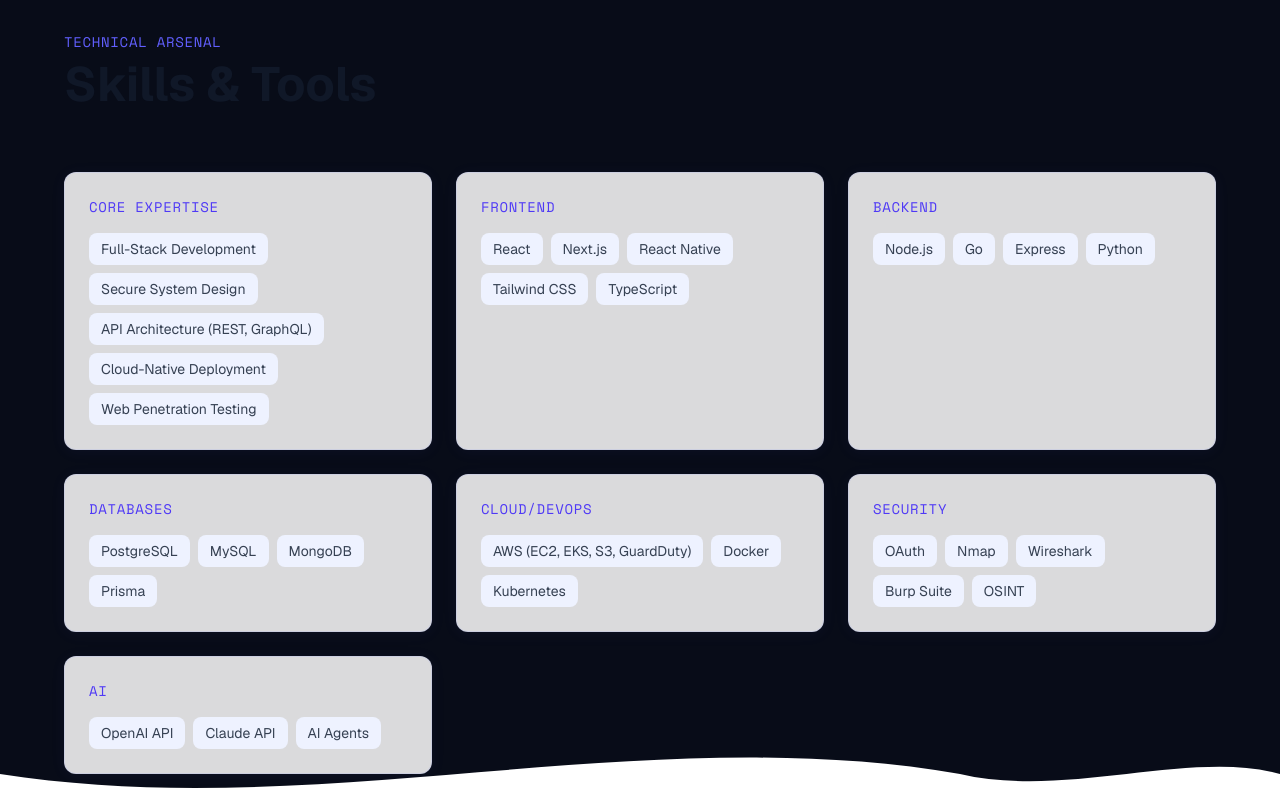
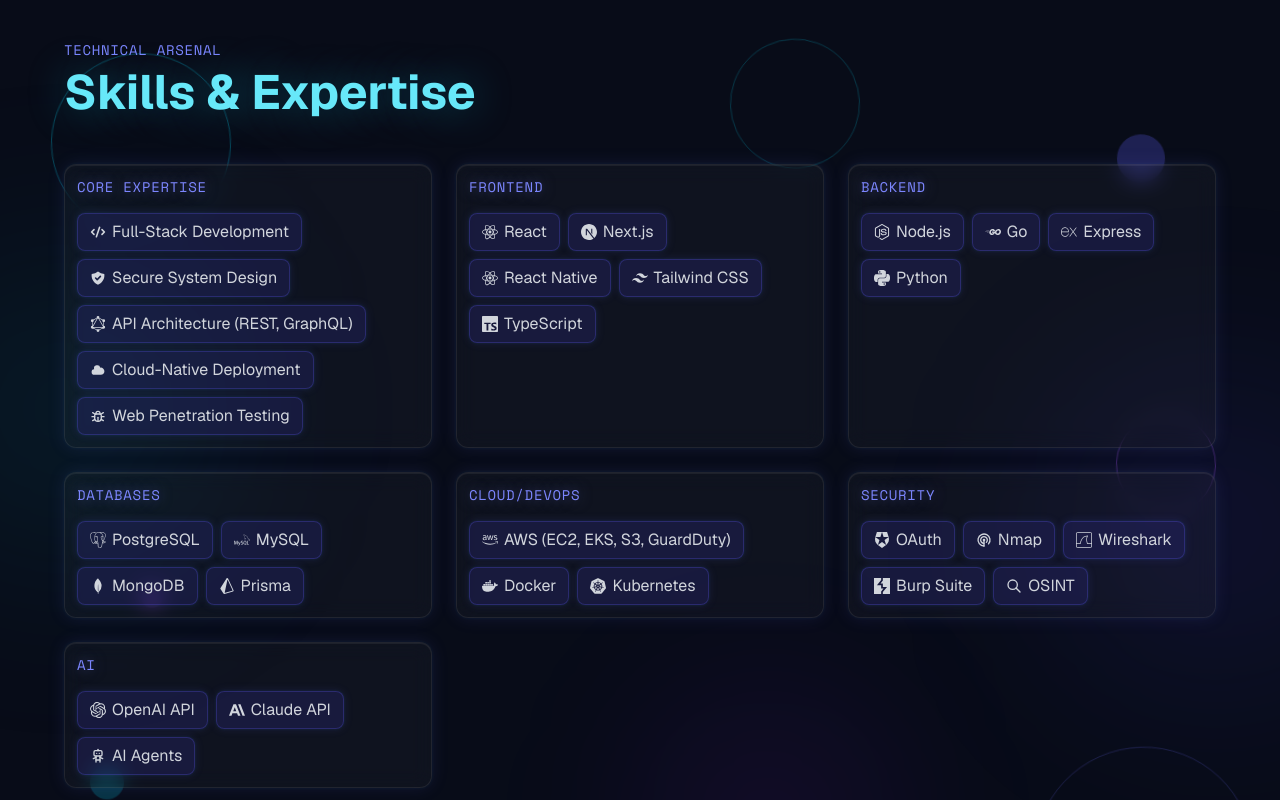
Before and after one commit to ronnie-1947/portfolio, a Next.js app: page / in a window 1280 px wide. Shown: the part 1840-2640 px from the top of the page. Built offline with nearby package versions, Linux system fonts and the light colour scheme.

Commit message:
Added skills section

```diff
--- a/package.json
+++ b/package.json
@@ -11,7 +11,8 @@
   "dependencies": {
     "next": "16.1.6",
     "react": "19.2.3",
-    "react-dom": "19.2.3"
+    "react-dom": "19.2.3",
+    "react-icons": "^5.5.0"
   },
   "devDependencies": {
     "@tailwindcss/postcss": "^4",
--- a/src/app/components/SkillsSection.tsx
+++ b/src/app/components/SkillsSection.tsx
@@ -1,42 +1,145 @@
 import React from "react";
+import type { IconType } from "react-icons";
+import {
+  SiReact,
+  SiNextdotjs,
+  SiTailwindcss,
+  SiTypescript,
+  SiNodedotjs,
+  SiGo,
+  SiExpress,
+  SiPython,
+  SiPostgresql,
+  SiMysql,
+  SiMongodb,
+  SiPrisma,
+  SiAmazonwebservices,
+  SiDocker,
+  SiKubernetes,
+  SiAuth0,
+  SiWireshark,
+  SiOpenai,
+  SiAnthropic,
+  SiGraphql,
+  SiPortswigger,
+} from "react-icons/si";
+import {
+  HiShieldCheck,
+  HiCloud,
+  HiCode,
+} from "react-icons/hi";
+import {
+  TbBug,
+  TbRadar2,
+  TbSearch,
+  TbRobot,
+} from "react-icons/tb";
 import WaveMask from "./ui/WaveMask";
+import BgShapes1 from "./ui/bg-shapes-1";
+
+const skillIcons: Record<string, IconType> = {
+  // Core Expertise
+  "Full-Stack Development": HiCode,
+  "Secure System Design": HiShieldCheck,
+  "API Architecture (REST, GraphQL)": SiGraphql,
+  "Cloud-Native Deployment": HiCloud,
+  "Web Penetration Testing": TbBug,
+  // Frontend
+  "React": SiReact,
+  "Next.js": SiNextdotjs,
+  "React Native": SiReact,
+  "Tailwind CSS": SiTailwindcss,
+  "TypeScript": SiTypescript,
+  // Backend
+  "Node.js": SiNodedotjs,
+  "Go": SiGo,
+  "Express": SiExpress,
+  "Python": SiPython,
+  // Databases
+  "PostgreSQL": SiPostgresql,
+  "MySQL": SiMysql,
+  "MongoDB": SiMongodb,
+  "Prisma": SiPrisma,
+  // Cloud/DevOps
+  "AWS (EC2, EKS, S3, GuardDuty)": SiAmazonwebservices,
+  "Docker": SiDocker,
+  "Kubernetes": SiKubernetes,
+  // Security
+  "OAuth": SiAuth0,
+  "Nmap": TbRadar2,
+  "Wireshark": SiWireshark,
+  "Burp Suite": SiPortswigger,
+  "OSINT": TbSearch,
+  // AI
+  "OpenAI API": SiOpenai,
+  "Claude API": SiAnthropic,
+  "AI Agents": TbRobot,
+};
 
 function SkillsSection({ skills }: { skills: Record<string, string[]> }) {
   return (
-    <section id="skills" className="py-12 px-6 relative min-h-screen z-10">
-      <div className="max-w-6xl mx-auto">
-        <div className="mb-16">
-          <p className="font-mono text-sm text-indigo-500 tracking-wider uppercase mb-2">
+    <section id="skills" className="pt-14 pb-40 md:pb-64 px-6 relative min-h-screen z-10 bg-[#080c18]">
+      {/* Ambient glow blobs */}
+      <div className="absolute inset-0 overflow-hidden pointer-events-none" style={{ zIndex: 1 }}>
+        <div className="absolute top-1/4 -left-24 w-80 h-80 bg-cyan-600/10 rounded-full blur-[6rem]" />
+        <div className="absolute bottom-1/3 -right-24 w-80 h-80 bg-indigo-600/10 rounded-full blur-[6rem]" />
+        <div className="absolute top-2/3 left-1/2 w-64 h-64 bg-purple-600/8 rounded-full blur-[5rem]" />
+      </div>
+
+      <BgShapes1 />
+
+      <div className="relative max-w-6xl mx-auto" style={{ zIndex: 10 }}>
+        <div className="mb-12">
+          <p className="font-mono text-sm text-indigo-400 tracking-wider uppercase mb-2">
             Technical Arsenal
           </p>
-          <h2 className="text-4xl md:text-5xl font-bold text-gray-900">
-            Skills & Tools
+          <h2
+            className="text-4xl md:text-5xl font-bold"
+            style={{ color: "#67e8f9", textShadow: "0 0 40px rgba(6,182,212,0.4)" }}
+          >
+            Skills & Expertise
           </h2>
         </div>
+
         <div className="grid md:grid-cols-2 lg:grid-cols-3 gap-6">
           {Object.entries(skills).map(([category, items]) => (
             <div
               key={category}
-              className="light-card rounded-xl p-6 transition-all duration-300"
+              className="glass-card rounded-xl p-3 transition-all duration-300 hover:border-cyan-500/30"
+              style={{
+                boxShadow:
+                  "0 0 18px rgba(99,102,241,0.12), 0 0 4px rgba(6,182,212,0.08), inset 0 1px 0 rgba(255,255,255,0.06)",
+              }}
             >
-              <h3 className="font-mono text-sm text-indigo-600 uppercase tracking-wider mb-4">
+              <h3
+                className="font-mono text-sm text-indigo-400 uppercase tracking-wider mb-4"
+                style={{ textShadow: "0 0 14px rgba(129,140,248,0.5)" }}
+              >
                 {category}
               </h3>
               <div className="flex flex-wrap gap-2">
-                {items.map((skill, i) => (
-                  <span
-                    key={i}
-                    className="skill-tag px-3 py-1.5 text-sm bg-indigo-50 rounded-lg text-gray-700 cursor-default"
-                  >
-                    {skill}
-                  </span>
-                ))}
+                {items.map((skill, i) => {
+                  const Icon = skillIcons[skill];
+                  return (
+                    <span
+                      key={i}
+                      className="skill-tag inline-flex items-center gap-1.5 px-3 py-1.5 text-base rounded-lg text-gray-300 cursor-default border border-indigo-500/25 bg-indigo-900/30 hover:border-cyan-400/50 hover:text-cyan-200 transition-all duration-200"
+                      style={{
+                        boxShadow: "0 0 10px rgba(99,102,241,0.15), 0 0 3px rgba(6,182,212,0.1)",
+                      }}
+                    >
+                      {Icon && <Icon className="w-4 h-4 shrink-0" />}
+                      {skill}
+                    </span>
+                  );
+                })}
               </div>
             </div>
           ))}
         </div>
       </div>
-      <WaveMask variant="dark-to-light" />
+
+      <WaveMask variant="dark-to-light" />
     </section>
   );
 }
--- a/src/app/components/ui/bg-shapes-1.tsx
+++ b/src/app/components/ui/bg-shapes-1.tsx
@@ -8,7 +8,7 @@
     >
       {/* Large hollow ring — top left */}
       <div
-        className="absolute w-[11.25rem] h-[11.25rem] rounded-full top-[8%] left-[4%]"
+        className="absolute w-45 h-45 rounded-full top-[8%] left-[4%]"
         style={{
           border: "1.5px solid rgba(6,182,212,0.35)",
           animation: "float 16s ease-in-out infinite",
@@ -24,7 +24,7 @@
       />
       {/* Medium hollow ring — center right */}
       <div
-        className="absolute w-[6.25rem] h-[6.25rem] rounded-full top-[42%] right-[5%]"
+        className="absolute w-25 h-25 rounded-full top-[42%] right-[5%]"
         style={{
           border: "1.5px solid rgba(168,85,247,0.3)",
           animation: "float 13s ease-in-out infinite",
@@ -33,7 +33,7 @@
       />
       {/* Large hollow ring — bottom right */}
       <div
-        className="absolute w-[13.75rem] h-[13.75rem] rounded-full bottom-[8%] right-[2%]"
+        className="absolute w-55 h-55 rounded-full bottom-[8%] right-[2%]"
         style={{
           border: "1.5px solid rgba(99,102,241,0.22)",
           animation: "float-alt 19s ease-in-out infinite",
@@ -42,7 +42,7 @@
       />
       {/* Small filled dot — bottom left */}
       <div
-        className="absolute w-[2.125rem] h-[2.125rem] rounded-full bg-cyan-500/[.22] bottom-[22%] left-[7%]"
+        className="absolute w-8.5 h-8.5 rounded-full bg-cyan-500/22 bottom-[22%] left-[7%]"
         style={{
           animation: "float 12s ease-in-out infinite",
           animationDelay: "4s",
@@ -50,7 +50,7 @@
       />
       {/* Medium hollow ring — upper center-right */}
       <div
-        className="absolute w-[8.125rem] h-[8.125rem] rounded-full top-[4%] left-[57%]"
+        className="absolute w-32.5 h-32.5 rounded-full top-[4%] left-[57%]"
         style={{
           border: "1.5px solid rgba(6,182,212,0.25)",
           animation: "float-alt 15s ease-in-out infinite",
@@ -59,7 +59,7 @@
       />
       {/* Tiny dot — left mid */}
       <div
-        className="absolute w-[1.375rem] h-[1.375rem] rounded-full bg-purple-500/[.28] top-[58%] left-[11%]"
+        className="absolute w-5.5 h-5.5 rounded-full bg-purple-500/[.28] top-[58%] left-[11%]"
         style={{
           animation: "float 9s ease-in-out infinite",
           animationDelay: "2.5s",
@@ -67,7 +67,7 @@
       />
       {/* Small hollow ring — bottom center-left */}
       <div
-        className="absolute w-[4.375rem] h-[4.375rem] rounded-full bottom-[15%] left-[30%]"
+        className="absolute w-17.5 h-17.5 rounded-full bottom-[15%] left-[30%]"
         style={{
           border: "1.5px solid rgba(168,85,247,0.28)",
           animation: "float-alt 14s ease-in-out infinite",
--- a/src/app/globals.css
+++ b/src/app/globals.css
@@ -141,7 +141,7 @@
 
 .skill-tag:hover {
   transform: translateY(-0.125rem);
-  box-shadow: 0 0.25rem 0.625rem rgba(99, 102, 241, 0.15);
+  box-shadow: 0 0 16px rgba(6, 182, 212, 0.35), 0 0 4px rgba(6, 182, 212, 0.2) !important;
 }
 
 /* ─── Avatar glow ────────────────────────────────────────────────────────── */
--- a/src/app/page.tsx
+++ b/src/app/page.tsx
@@ -37,6 +37,7 @@
           </div>
           <ExperienceSection experiences={experiences} theme="light" />
         </div>
+        <WaveMask variant="light-to-dark" />
       </section>
 
       <SkillsSection skills={skills} />
```
Also changed, not shown: 1 other file (tests, documents, lock files or other folders).
